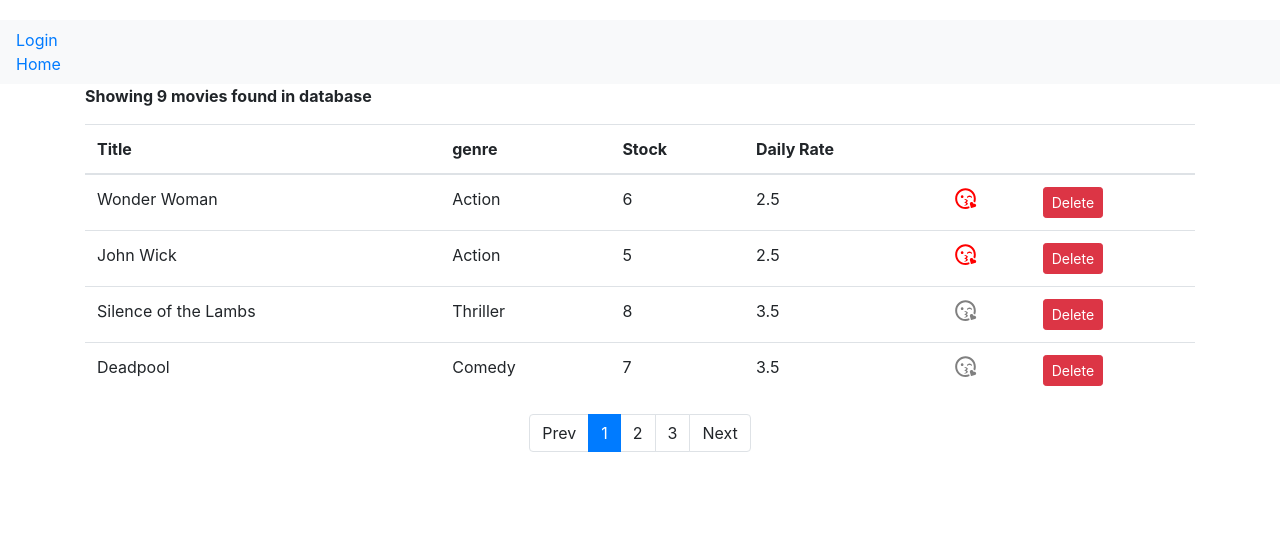
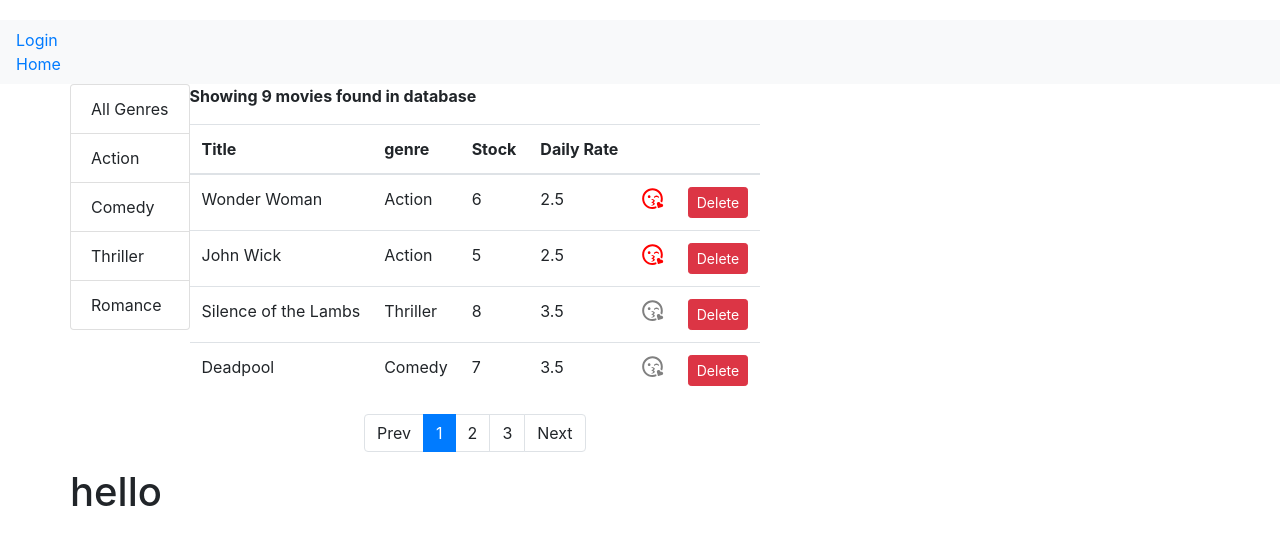
Before and after one commit to SSaquif/movie-app-frontend, a React (Create React App) app: page / in a window 1280 px wide. Shown: the top 544 px of the page. Built offline with nearby package versions, Linux system fonts and the light colour scheme.

Commit message:
Movies component updated with genre selection and related changes to pagination etc

```diff
--- a/src/components/movies.jsx
+++ b/src/components/movies.jsx
@@ -1,15 +1,29 @@
 import React, { Component } from 'react';
 import { getMovies, deleteMovie } from '../services/helperMovieDB';
+import { getGenres } from '../services/helperGenreDB';
 import Like from './common/like';
 import Pagination from './common/pagination';
+import ListGroup from './common/listGroup';
 import { paginate } from '../utils/paginate';
 
 class Movies extends Component {
 	state = {
-		movies: getMovies(), //this is not the right way to initilize states, for now its ok
+		//moies and genres will be received from backend later
+		//Right place to inititalise them is componentDidMount() method/LCH
+		movies: [],
+		genres: [],
 		pageSize: 4,
-		currentPage: 1
+		currentPage: 1,
+		selectedGenre: ''
 	};
+
+	//This method is called when an instance of the component is rendered in the DOM
+	componentDidMount() {
+		//get genre returns an array of objects with 2 properties, id and name
+		const genres = [{ _id: 'all', name: 'All Genres' }, ...getGenres()];
+		//this.setState({ movies: getMovies(), genres: genres });
+		this.setState({ movies: getMovies(), genres }); //equivalent to the above
+	}
 
 	handleLike = (movie) => {
 		console.log(movie.title);
@@ -57,19 +71,40 @@ class Movies extends Component {
 		this.setState({ movies: updatedMovies });
 	};
 
+	handleGenreSelect = (genre) => {
+		console.log(genre);
+		//Remeber when state changes, The component and all its children are re rendered
+		//upon clicking (in child component listGroup) selected genre will be the one clicked
+		//remember to setcurrentpage back to 1 when we select a new genre
+		this.setState({ selectedGenre: genre, currentPage: 1 });
+	};
+
 	render() {
+		//No longer need count using filteredMovies' length instead
 		//TODO:Use object destructuring everywhere to clean up code(currenmtly not)
 		//TODO:Will not have to do this.state everytime (seems like convention to use destructuring in REACT)
-		const { length: count1 } = this.state.movies; //OBJECT DESTRUCTURING SYNTAX OF ABOVE
+		//const count = this.state.movies.length;
+		//const { length: count1 } = this.state.movies; //OBJECT DESTRUCTURING SYNTAX OF ABOVE
 
-		const count = this.state.movies.length;
-		const movies = paginate(
-			this.state.movies,
-			this.state.currentPage,
-			this.state.pageSize
-		);
+		const {
+			selectedGenre,
+			currentPage,
+			pageSize,
+			movies: allMovies //renaming movies to allMovies
+		} = this.state;
 
-		if (count === 0) {
+		//remember empty string is falsy
+		const filteredMovies =
+			selectedGenre && selectedGenre.name !== 'All Genres'
+				? allMovies.filter((movie) => {
+						console.log('Selected Gen', selectedGenre.name);
+						return movie.genre.name === selectedGenre.name;
+				  })
+				: allMovies;
+
+		const paginatedMovies = paginate(filteredMovies, currentPage, pageSize);
+
+		if (filteredMovies.length === 0) {
 			return (
 				<p>
 					<b>There are no movies in the database</b>
@@ -78,8 +113,20 @@ class Movies extends Component {
 		}
 		return (
 			<React.Fragment>
+				<div className="row">
+					<div className="column-left">
+						<ListGroup
+							items={this.state.genres}
+							selectedItem={this.state.selectedGenre}
+							onItemSelect={this.handleGenreSelect}
+							//Now using defaultprops in Component instead (https://reactjs.org/docs/react-component.html near the end for defaultprops)
+							//textProperty="name" //adding this two property props
+							//uniqueKeyProperty="_id" // to make the list component more reusable in other apps
+						></ListGroup>
+					</div>
+					<div className="column-right">
 						<p>
-					<b>Showing {count} movies found in database</b>
+							<b>Showing {filteredMovies.length} movies found in database</b>
 						</p>
 						<table className="table">
 							<thead>
@@ -93,7 +140,7 @@ class Movies extends Component {
 								</tr>
 							</thead>
 							<tbody>
-						{movies.map((movie) => (
+								{paginatedMovies.map((movie) => (
 									<tr key={movie._id}>
 										<td>{movie.title}</td>
 										<td>{movie.genre.name}</td>
@@ -123,13 +170,18 @@ class Movies extends Component {
 						{/*No of items(ie:movies)per page::We should store this in state, cause this can change)*/}
 						{/*Finally, Should raise an event when page users clicks on a page button*/}
 						<Pagination
-					itemCount={count}
+							itemCount={filteredMovies.length}
 							pageSize={this.state.pageSize}
 							currentPage={this.state.currentPage}
 							onPageChange={this.handlePageChange}
 							onPageChangePrev={this.handlePageChangePrevious}
 							onPageChangeNext={this.handlePageChangeNext}
 						/>
+					</div>
+				</div>
+				<div className="row">
+					<h1>hello</h1>
+				</div>
 			</React.Fragment>
 		);
 	}
```
Lines whose indentation alone changed are shown as unchanged.
